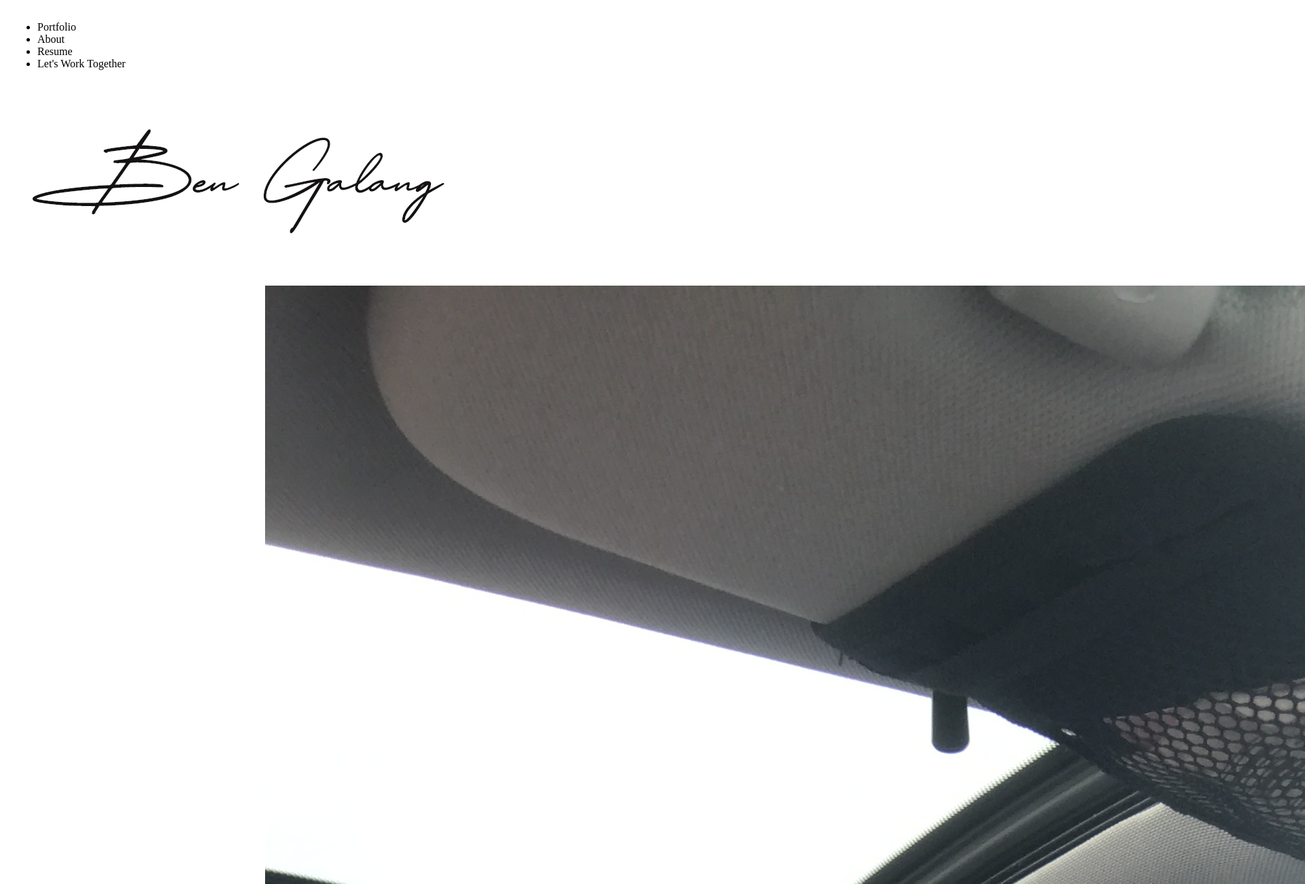
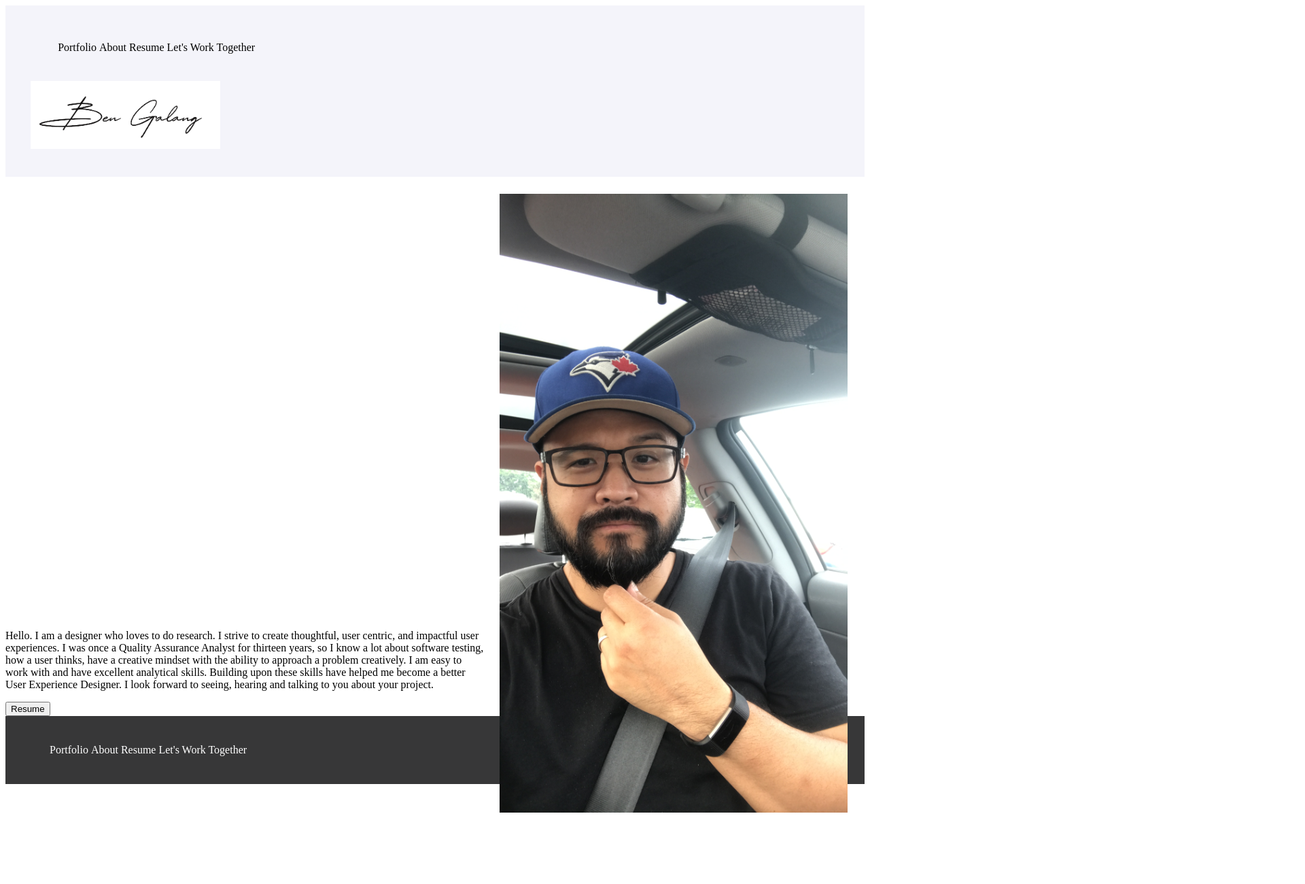
Before and after one commit to Bengal512/UX_UI_HW_17, a plain HTML site: page index.html in a window 1280 px wide. Shown: the top 1300 px of the page at 68% size, 1920 px wide, since content can reach past the window. After the commit the page ends 1199 px from the top, so only its background shows below. Drawn offline with Linux system fonts and the light colour scheme.

Commit message:
Fixed it up a little

```diff
--- a/css/style.css
+++ b/css/style.css
@@ -1,10 +1,21 @@
 
 /*navigation*/
 
-.inline-block{
+.inline-block ul li{
     display: inline-block;
     vertical-align: top;
 }
+header {background-color: #f4f4fa;
+    padding: 25px;
+    vertical-align: top;
+    padding: 25px;
+    clear: both;
+    }
+
+    .navigation ul li {display: inline-block;
+        color: rgb(0, 0, 0);
+
+    }
 
 .logo{
     width: 23%;
@@ -26,22 +37,27 @@ nav{
 /*hero image*/
 
 .heroImg {
+    width: 40vw;
+    float: right;
     height: 600px;
     padding: 25px;
 
 }
+img{width: 100%;}
 
-.content {
-    width: 500px;
-    margin: 0 auto;
+.content .description {
+
+    width: 55vw;
+    float: left;
 }
 /*footer*/
 
-footer{background-color: #373738;
+footer {background-color: #373738;
 padding: 25px;
-}
-
-.footer-menu {display: inline-block;
 vertical-align: top;
 padding: 25px;
+clear: both;
 }
+.footer ul li {display: inline-block;
+    color: white;
+}
--- a/index.html
+++ b/index.html
@@ -24,24 +24,33 @@
                     <img src="images/Group 2.png" alt="">
                 </div>
         </div>
-    <section class="heroImg">
+    </header>
 
-        <div class="content">
+    <section class="content">
+
+        <div class="heroImg">
             <img src="images/00841795-F51A-4611-80B8-87623DBE7DA0.JPG" alt="">
-            <p>Hello.  I am a designer who loves to do research.  I strive to create thoughtful, user centric, and impactful user experiences.  I was once a Quality Assurance Analyst for thirteen years, so I know a lot about software testing, how a user thinks, have a creative mindset with the ability to approach a problem creatively.  I am easy to work with and have excellent analytical skills.  Building upon these skills have helped me become a better User Experience Designer.  I look forward to seeing, hearing and talking to you about your project.  </p>
-        <button>Resume</button>
+        </div>
+            <div class="description">
+                <p>Hello.  I am a designer who loves to do research.  I strive to create thoughtful, user centric, and impactful user experiences.  I was once a Quality Assurance Analyst for thirteen years, so I know a lot about software testing, how a user thinks, have a creative mindset with the ability to approach a problem creatively.  I am easy to work with and have excellent analytical skills.  Building upon these skills have helped me become a better User Experience Designer.  I look forward to seeing, hearing and talking to you about your project.
+                </p>
+                <button>Resume</button>
+            </div>
+
+
+
+    </section>
 
         <footer class="footer">
-        <ul class="footer-menu">
+        <ul>
             <li>Portfolio</li>
             <li>About</li>
             <li>Resume</li>
             <li>Let's Work Together</li>
         </ul>
         </footer>
-        </div>
-    </section>
 
-    </header>
+
+
 </body>
 </html>
```
